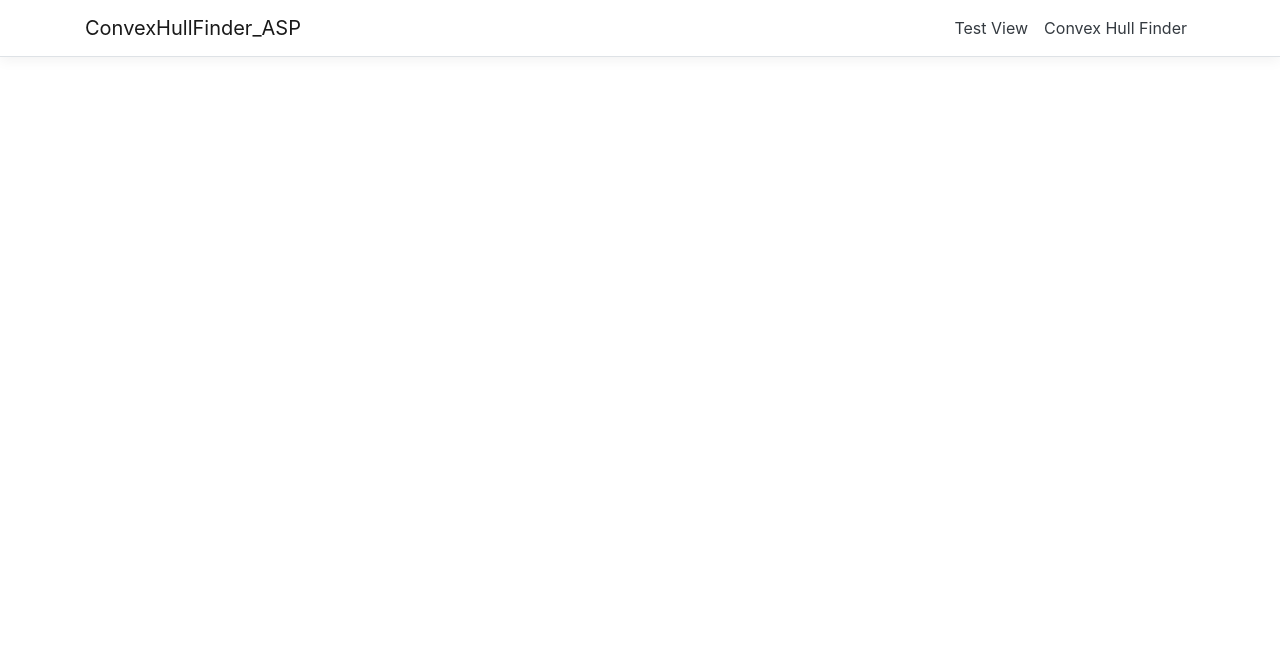
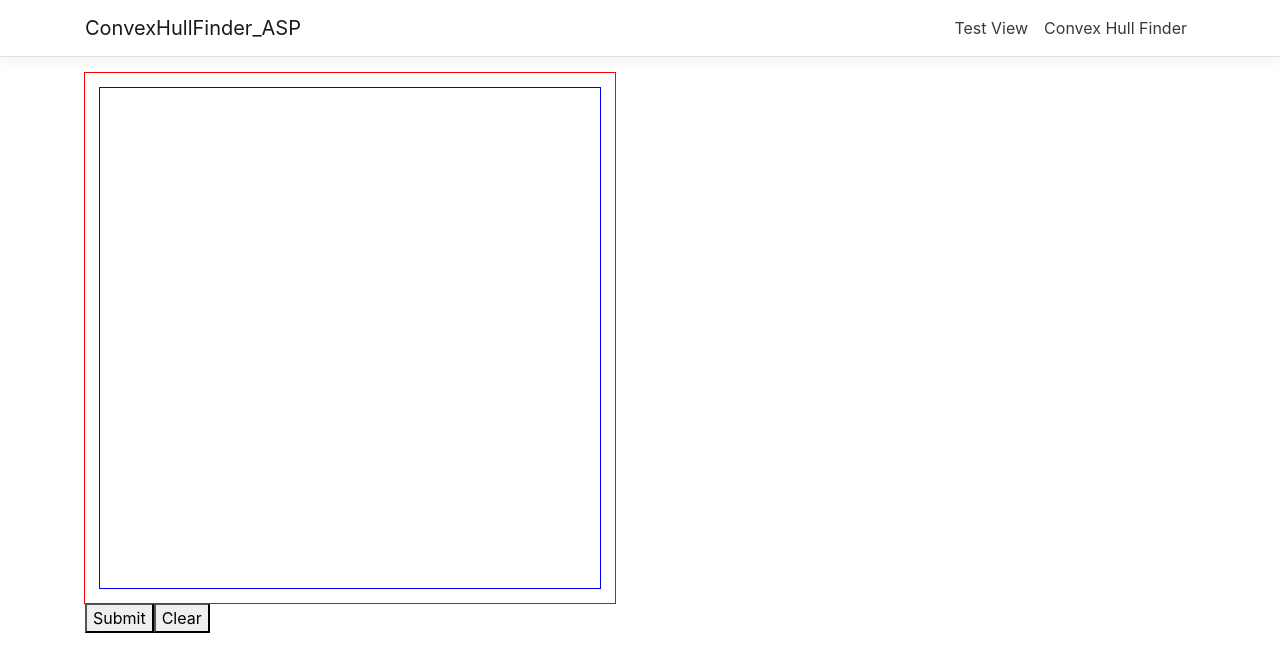
Before and after one commit to cpu-ram/ConvexHullFinder-ASP, a React (Create React App) app in the folder ConvexHullFinder_ASP/ClientApp/: page /convex-hull-finder-interface in a window 1280 px wide. Shown: the top 672 px of the page. Built offline with nearby package versions, Linux system fonts and the light colour scheme.

Commit message:
set up a base for a state machine

```diff
--- a/ConvexHullFinder_ASP/ClientApp/src/App.js
+++ b/ConvexHullFinder_ASP/ClientApp/src/App.js
@@ -6,7 +6,7 @@ import { FetchData } from './components/FetchData';
 import { Counter } from './components/Counter';
 import { FindConvexHull } from './components/FindConvexHull';
 import { FindConvexHullAlt } from './components/FindConvexHullAlt';
-import PointsEntryBoard from './components/PointsEntryBoard.js';
+import ConvexHullFinderInterface from './components/ConvexHullFinderInterface.js';
 import TestView from './components/TestView';
 
 
@@ -23,7 +23,7 @@ export default class App extends Component {
         <Route path='/fetch-data' component={FetchData} />
         <Route path='/find-convex-hull' component={FindConvexHull} />
         <Route path='/find-convex-hull-alt' component={FindConvexHullAlt} />
-        <Route path='/points-entry-board' component={PointsEntryBoard} />
+        <Route path='/convex-hull-finder-interface' component={ConvexHullFinderInterface} />
         <Route path='/test-view' component={TestView} />
       </Layout>
     );
--- /dev/null
+++ b/ConvexHullFinder_ASP/ClientApp/src/components/ConvexHullFinderInterface.js
@@ -0,0 +1,107 @@
+import React, { Component } from 'react';
+import { useEffect, useState } from 'react';
+
+function ConvexHullFinderInterface() {
+    const [pointsEntered, setPointsEntered] = useState([]);
+    const [convexHull, setConvexHull] = useState([]);
+    const [currentStatus, setCurrentStatus] = useState("enteringPoints");
+
+    function PointsEntered(props) {
+        return (
+            <>
+                {pointsEntered.map((point, index) => (<circle key={index} cx={point.x} cy={point.y} r='5' />))}
+            </>
+        )
+    }
+    function ConvexHull(props) {
+        return <div></div>;
+    }
+    function BoardContents(props) {
+        let currentStatus = props.currentStatus;
+        if (currentStatus = "enteringPoints") {
+
+            return <><PointsEntered></PointsEntered></>;
+        }
+        else if (currentStatus = "displayingConvexHull") {
+            return (
+                <>
+                    <PointsEntered></PointsEntered>
+                    <ConvexHull></ConvexHull>
+                </>
+            )
+        }
+        else throw new DOMException();
+    }
+    function Buttons(props) {
+        let currentStatus = props.currentStatus;
+
+            return (
+                <>
+                    {currentStatus == "enteringPoints" &&
+                        <button onClick={findConvexHull}>Submit</button>}
+                    <button onClick={clearBoard}>Clear</button>
+                </>
+            )
+
+    }
+
+    function clearBoard() {
+        setPointsEntered([]);
+        setConvexHull([]);
+        setCurrentStatus("enteringPoints");
+    }
+
+    function handleClick(e) {
+        console.log("e", e);
+
+        let enteredViewPortCoordinates = { x: e.clientX, y: e.clientY };
+        let boardPosition = document.querySelector('#board').getBoundingClientRect();
+        let boardRelativeClickCoordinates = {
+            x: enteredViewPortCoordinates.x - boardPosition.left,
+            y: enteredViewPortCoordinates.y - boardPosition.top
+        }
+        setPointsEntered([...pointsEntered, boardRelativeClickCoordinates]);
+    }
+
+    async function findConvexHull() {
+        const points = JSON.stringify(pointsEntered);
+
+
+        const response = await fetch('test', {
+            method: 'POST',
+            headers: {
+                'Content-Type': 'application/json'
+            },
+            body: points
+        });
+        const data = await response;
+        const text = await data.text();
+        console.log(text);
+        setCurrentStatus("displayingConvexHull");
+    }
+
+
+    return (
+        <>
+            <div id="entryBoard" style={{
+                display: "block", boxSizing: "border-box", width: "530px", height: "530px",
+                margin: "0", paddingTop: "15px", paddingRight: "15px",
+                paddingLeft: "15px", paddingBottom: "15px", outline: "1px solid red"
+            }}>
+                <svg id="board" onClick={handleClick} xmlns="http://www.w3.org/2000/svg" width="500px" height="500px"
+                    style={{
+                        display: "block", margin: "0",
+                        boxSizing: "content-box", padding: "0", outline: "1px solid blue"
+                    }}>
+                    <BoardContents currentStatus={currentStatus} ></BoardContents>
+
+                </svg>
+            </div>
+
+            <Buttons currentStatus={currentStatus}></Buttons>
+
+        </>
+    );
+}
+
+export default ConvexHullFinderInterface;
--- a/ConvexHullFinder_ASP/ClientApp/src/components/FindConvexHull.js
+++ b/ConvexHullFinder_ASP/ClientApp/src/components/FindConvexHull.js
@@ -1,5 +1,5 @@
 import React, { Component } from 'react';
-import PointsEntryBoard from './PointsEntryBoard.js';
+import ConvexHullFinderInterface from './ConvexHullFinderInterface.js';
 
 
 export class FindConvexHull extends Component {
@@ -11,8 +11,8 @@ export class FindConvexHull extends Component {
     render() {
         return (
             <div>
-                <PointsEntryBoard>
-                </PointsEntryBoard>
+                <ConvexHullFinderInterface>
+                </ConvexHullFinderInterface>
             </div>
         );
     }
--- a/ConvexHullFinder_ASP/ClientApp/src/components/PointsEntryBoard.js
+++ /dev/null
@@ -1,64 +0,0 @@
-import React, { Component } from 'react';
-import { useEffect, useState } from 'react';
-
-function Board() {
-    const [pointsEntered, setPointsEntered] = useState([]);
-    const [convexHull, setConvexHull] = useState([]);
-    const [currentStatus, setCurrentStatus] = useState("enteringPoints");
-
-    function PointsDisplayed(props) {
-        return (
-            <>
-                {pointsEntered.map((point, index) => (<circle key={index} cx={point.x} cy={point.y} r='5' />))}
-            </>
-        )
-    }
-    function handleClick(e) {
-        console.log("e", e);
-
-        let enteredViewPortCoordinates = { x: e.clientX, y: e.clientY };
-        let boardPosition = document.querySelector('#board').getBoundingClientRect();
-        let boardRelativeClickCoordinates = {
-            x: enteredViewPortCoordinates.x - boardPosition.left,
-            y: enteredViewPortCoordinates.y - boardPosition.top
-        }
-        setPointsEntered([...pointsEntered, boardRelativeClickCoordinates]);
-    }
-
-    async function findConvexHull() {
-        const points = JSON.stringify(pointsEntered);
-
-        const response = await fetch('test', {
-            method: 'POST',
-            headers: {
-                'Content-Type': 'application/json'
-            },
-            body: points
-        });
-        const data = await response;
-        const text = await data.text();
-        console.log(text);
-    }
-
-
-    return (
-        <>
-            <div id="entryBoard" style={{
-                display: "block", boxSizing: "border-box", width: "530px", height: "530px",
-                margin: "0", paddingTop: "15px", paddingRight: "15px",
-                paddingLeft: "15px", paddingBottom: "15px", outline: "1px solid red"
-            }}>
-                <svg id="board" onClick={handleClick} xmlns="http://www.w3.org/2000/svg" width="500px" height="500px"
-                    style={{
-                        display: "block", margin: "0",
-                        boxSizing: "content-box", padding: "0", outline: "1px solid blue"
-                    }}>
-                    <PointsDisplayed></PointsDisplayed>
-                </svg>
-            </div>
-            <button onClick={findConvexHull}>Submit</button>
-        </>
-    );
-}
-
-export default Board;
```
Also changed, not shown: 1 other file (tests, documents, lock files or other folders).
